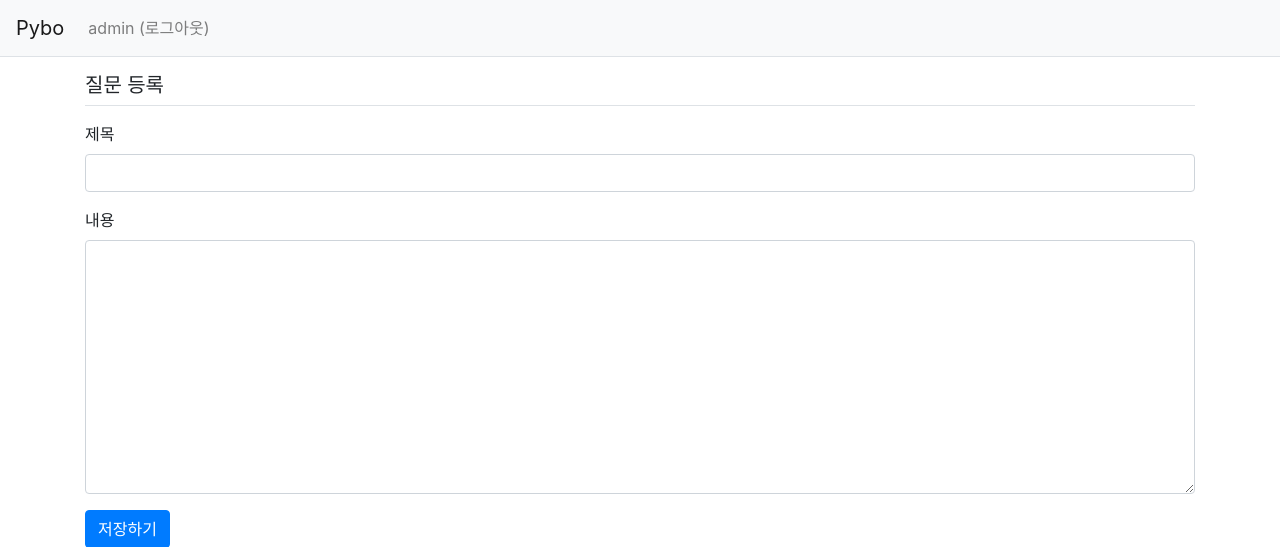
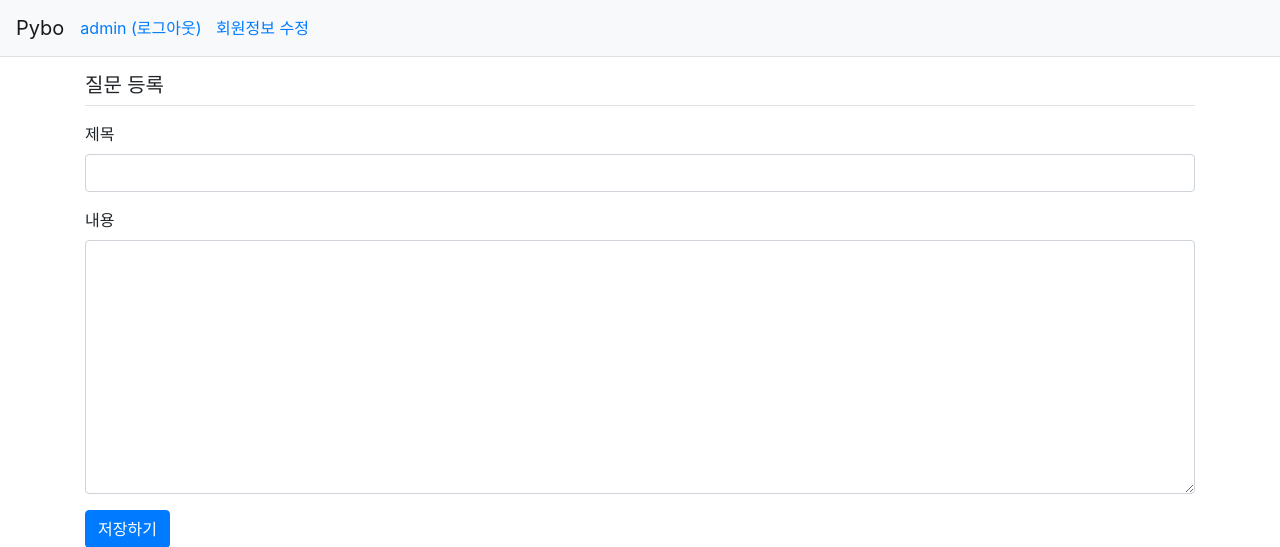
Before and after one commit to nbalance97/DjangoProject, a Django app: page /pybo/question/create/ in a window 1280 px wide. Shown: the top 547 px of the page. Run offline with Django 3.2, Linux system fonts and the light colour scheme; a user stored in the database is signed in; some libraries are stand-ins or nearby versions.

Commit message:
회원정보 수정 기능 추가

```diff
--- a/common/urls.py
+++ b/common/urls.py
@@ -10,4 +10,5 @@ urlpatterns = [
     ), name='login'),
     path('logout/', auth_views.LogoutView.as_view(), name='logout'),
     path('signup/', views.signup, name='signup'),
+    path('modify/<int:user_id>', views.UserModifyView.as_view(), name='modify')
 ]
--- a/config/settings.py
+++ b/config/settings.py
@@ -39,6 +39,7 @@ INSTALLED_APPS = [
     'django.contrib.sessions',
     'django.contrib.messages',
     'django.contrib.staticfiles',
+
 ]
 
 MIDDLEWARE = [
@@ -126,3 +127,5 @@ STATIC_URL = '/static/'
 STATICFILES_DIRS = [
     BASE_DIR + '/static',
 ]
+
+LOGIN_URL = "login"
--- a/templates/navbar.html
+++ b/templates/navbar.html
@@ -9,11 +9,15 @@
         <ul class="navbar-nav">
             <li class="nav-item">
                 {% if user.is_authenticated %}
-                <a class="nav-link" href="{% url 'common:logout' %}">
-                    {{ user.username }} (로그아웃)
-                </a>
+                    <a class="nav-item" href="{% url 'common:logout' %}">
+                        {{ user.username }} (로그아웃)
+                    </a>
+
+                    <a class="nav-item" style="margin-left:10px;" href="{% url 'common:modify' user.id %}">
+                        회원정보 수정
+                    </a>
                 {% else %}
-                <a class="nav-link" href="{% url 'common:login' %}">로그인</a>
+                    <a class="nav-link" href="{% url 'common:login' %}">로그인</a>
                 {% endif %}
             </li>
         </ul>
```
Also changed, not shown: common/forms.py (+6 -1 lines), common/views.py (+20 -2 lines), templates/pybo/question_form.html (+4 -4 lines), db.sqlite3, 1 other file.
